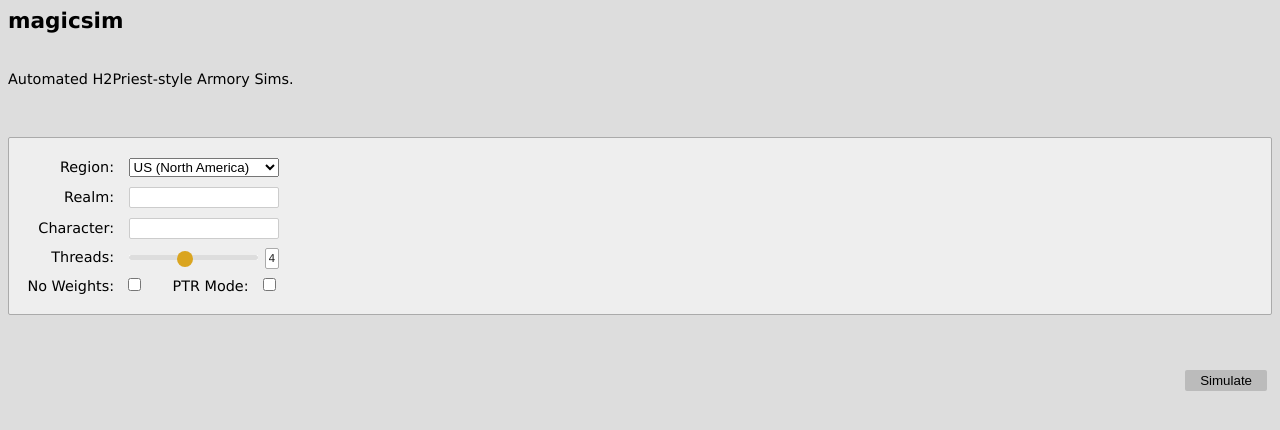
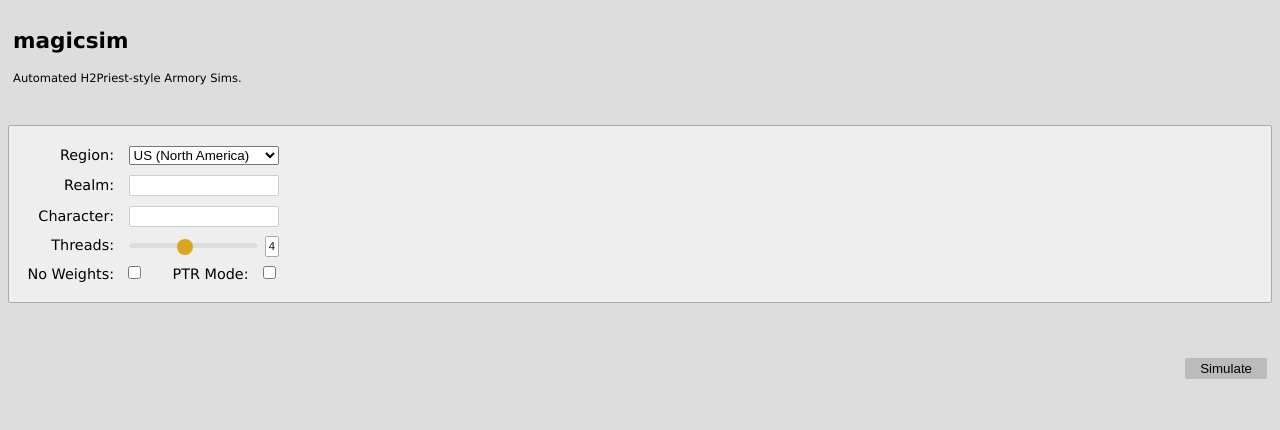
Before and after one commit to phroph/magicsim, a website: page web/index.html in a window 1280 px wide. Drawn offline with Linux system fonts and the light colour scheme; files that its build step writes are made by us from their sources; files whose address does not match are found by name.

Commit message:
GUI Tweaks

```diff
--- a/web/index.html
+++ b/web/index.html
@@ -100,7 +100,7 @@
     <body>
         <div id="main">
             <h2 class="header">magicsim</h2>
-            <p>Automated H2Priest-style Armory Sims.</p>
+            <div class="subheader">Automated H2Priest-style Armory Sims.</div>
             <div class="container">
                 <div class="item">
                     <label for="region">Region:</label>
--- a/web_res/index.css
+++ b/web_res/index.css
@@ -53,11 +53,17 @@ label {
 }
 
 .header {
-    padding-bottom: 20px;
+    padding-top: 20px;
+    padding-left: 5px;
+}
+
+.subheader {
+    font-size: .8em;
+    padding-left: 5px;
 }
 
 .container {
-    margin-top: 50px;
+    margin-top: 40px;
     margin-bottom: 50px;
     padding-top: 15px;
     padding-bottom: 15px;
```
